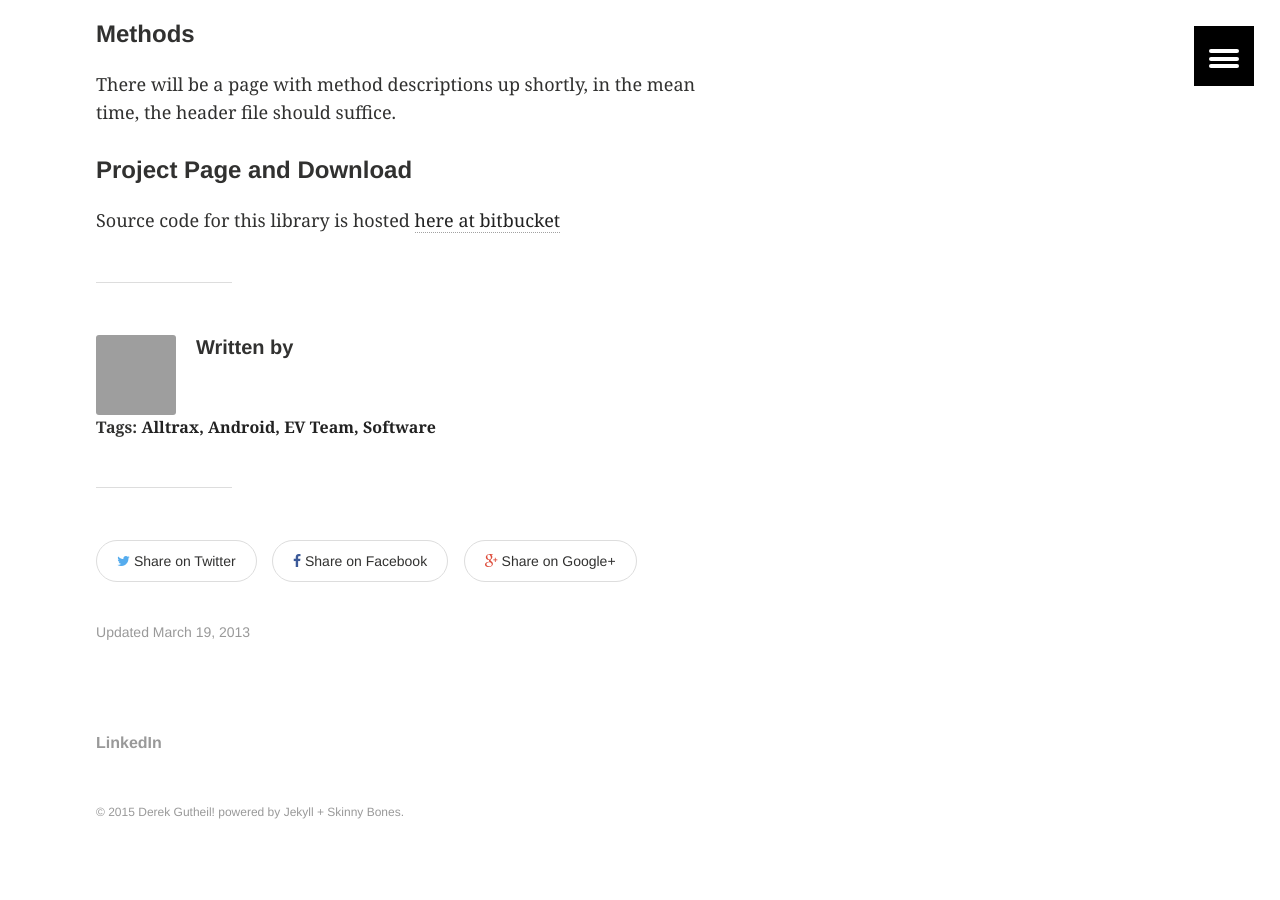
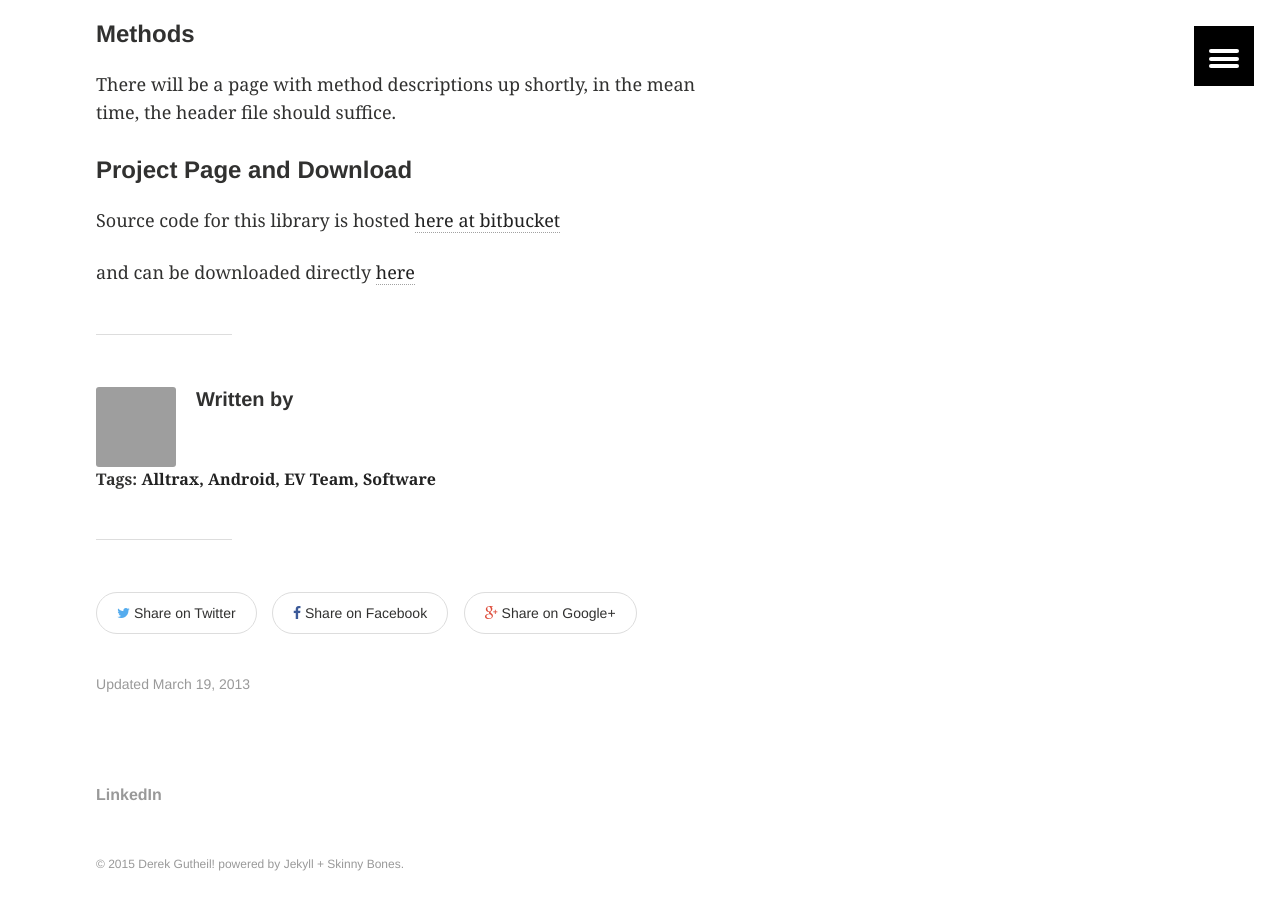
Before and after one commit to derekkg/derekkg.github.io, a Jekyll site: the page built from _posts/2013-03-19-arduino-alltrax-axe-library.md, in a window 1280 px wide and 900 px high, scrolled down 3468 px. Built offline with Jekyll 4.4.1, drawn with Linux system fonts in a browser that asks for light colours.

Commit message:
added a download link in Arduino Alltrax library

```diff
--- a/_posts/2013-03-19-arduino-alltrax-axe-library.md
+++ b/_posts/2013-03-19-arduino-alltrax-axe-library.md
@@ -90,3 +90,5 @@ There will be a page with method descriptions up shortly, in the mean time, the
 ####Project Page and Download
 
 Source code for this library is hosted [here at bitbucket](https://bitbucket.org/dgutheil/arduino-alltrax-library)
+
+and can be downloaded directly [here](https://bitbucket.org/dgutheil/arduino-alltrax-library/downloads)
```
